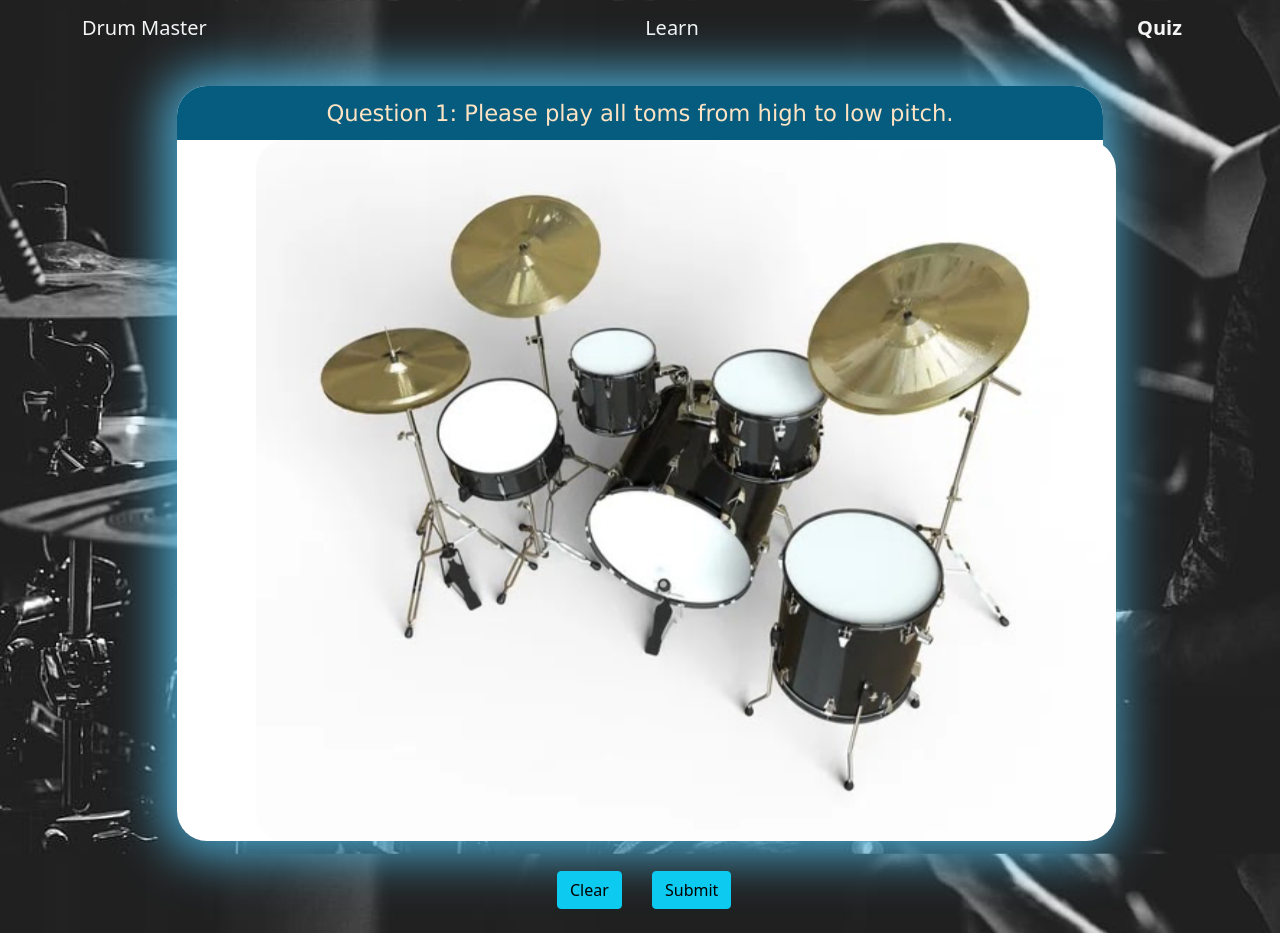
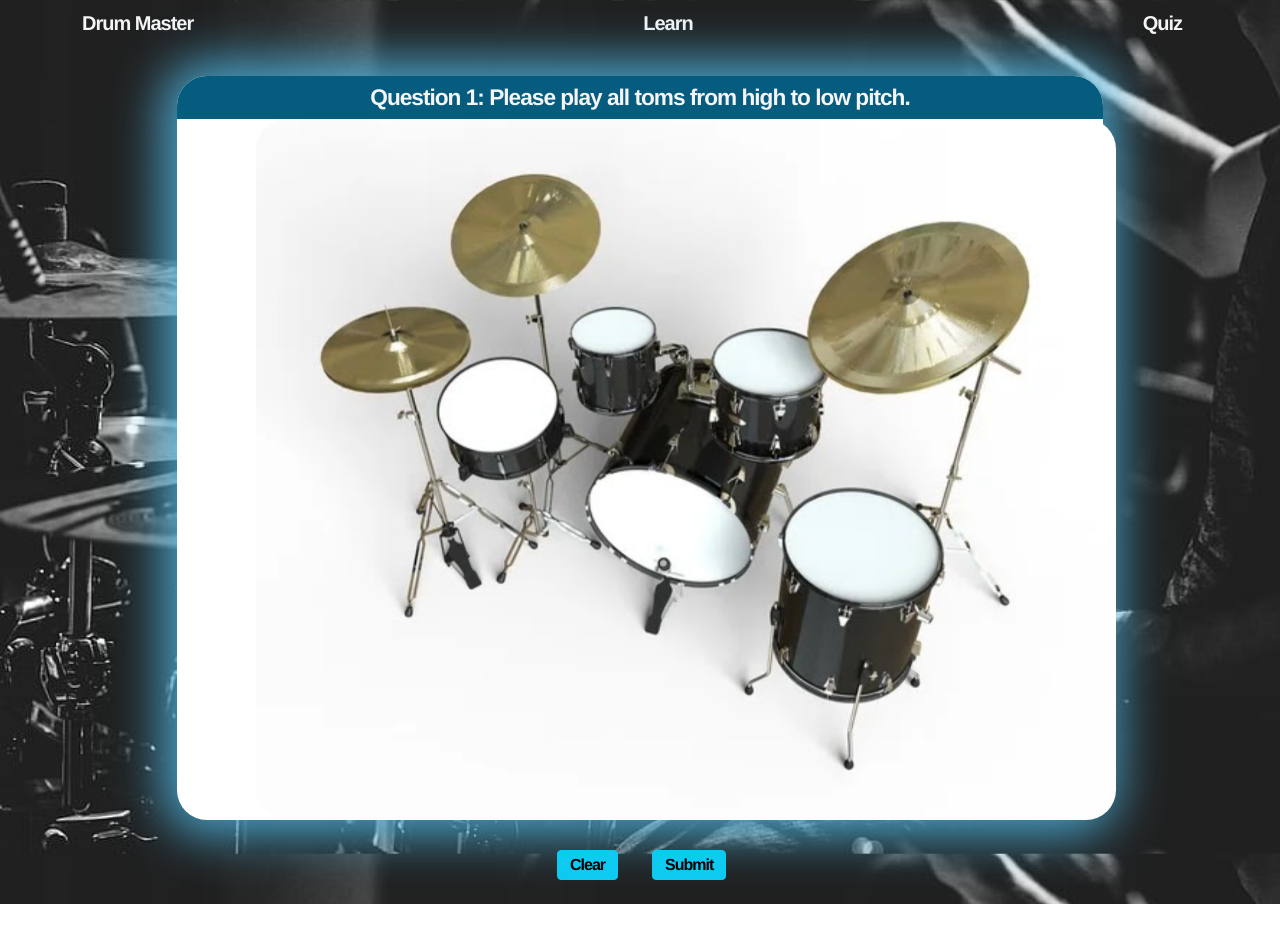
Before and after one commit to liuzheyu1998/drum-master, a Flask app: page /quiz/1 in a window 1280 px wide. After the commit the page ends 904 px from the top, so only its background shows below. Run offline with Flask 2, Linux system fonts and the light colour scheme; some libraries are stand-ins or nearby versions.

Commit message:
change font family

```diff
--- a/static/learn.js
+++ b/static/learn.js
@@ -63,8 +63,8 @@ function display_alert(str, id) {
     $("#homeNav").removeClass("bold")
     $("#learnNav").addClass("bold")
     let div = $("<div id='alert" + id + "' class='alert alert-info alert-dismissible fade show alert-fixed'></div>")
-    let btn_div = $("<div class = 'col-12'>" + str + "</div>")
-    let new_div = $("<div class = 'row'><div class='col-10'></div><div class = 'col-2'><button type='button' class='btn btn-info' id='btn_alert" + id + "'>OK</button></div></div>")
+    let btn_div = $("<div class = 'col-12 font'>" + str + "</div>")
+    let new_div = $("<div class = 'row'><div class='col-10'></div><div class = 'col-2'><button type='button' class='btn btn-info font' id='btn_alert" + id + "'>OK</button></div></div>")
     btn_div.append(new_div)
     div.append(btn_div)
     $("#alert_section").append(div)
--- a/static/main.css
+++ b/static/main.css
@@ -11,11 +11,23 @@
     border-top-left-radius: 30px;
     border-top-right-radius: 30px;
     text-align: center;
-    color: bisque;
+    color: whitesmoke;
+}
+
+.whitesmoke {
+    color: whitesmoke;
 }
 
 .accentColor{
     background-color: rgb(93, 215, 249);
+}
+
+.font {
+    font-family: 'Helvetica Neue', sans-serif;
+    font-weight: bold;
+    letter-spacing: -1px;
+    line-height: 1;
+    text-align: center;
 }
 
 .accentColor_font{
@@ -188,7 +200,7 @@
 
 .alert-fixed {
     position:fixed;
-    top: 40%;
+    top: 35%;
     left: 35%;
     width: 600px;
     z-index: 9999;
@@ -208,7 +220,7 @@
 
 .feedbackTitle{
     font-size: xx-large;
-    color: red;
+    color: rgb(0, 137, 191);
     font-weight: bold;
 
 }
@@ -392,3 +404,8 @@ body{
 .space {
     margin-top: 30px;
 }
+
+a {
+    text-decoration:none;
+    color: rgb(0, 137, 191)
+}
--- a/static/quizFeedback.js
+++ b/static/quizFeedback.js
@@ -10,6 +10,7 @@ $(document).ready(function(){
     }
     else{
         $("#q1-cor").html("Wrong")
+        $("#q1-cor").addClass("bold")
     }
     $("#feedback").html(feedback)
     if (isCorrect["2"] == "1"){
@@ -17,6 +18,7 @@ $(document).ready(function(){
     }
     else{
         $("#q2-cor").html("Wrong")
+        $("#q2-cor").addClass("bold")
     }
     $("#feedback").html(feedback)
     if (isCorrect["3"] == "1"){
@@ -24,6 +26,7 @@ $(document).ready(function(){
     }
     else{
         $("#q3-cor").html("Wrong")
+        $("#q3-cor").addClass("bold")
     }
     $("#feedback").html(feedback)
     if (isCorrect["4"] == "1"){
@@ -31,6 +34,7 @@ $(document).ready(function(){
     }
     else{
         $("#q4-cor").html("Wrong")
+        $("#q4-cor").addClass("bold")
     }
     $("#feedback").html(feedback)
     if (isCorrect["5"] == "1"){
@@ -38,6 +42,7 @@ $(document).ready(function(){
     }
     else{
         $("#q5-cor").html("Wrong")
+        $("#q5-cor").addClass("bold")
     }
     $("#relearn").click(function(){
 
--- a/templates/layout.html
+++ b/templates/layout.html
@@ -33,10 +33,10 @@
       <div class="container">
 
           <div class="navbar-header">
-            <a class="navbar-brand accentColor_font" id="homeNav" href="/">Drum Master</a>
+            <a class="navbar-brand accentColor_font font" id="homeNav" href="/">Drum Master</a>
           </div>
-          <div><a class="navbar-brand accentColor_font" id="learnNav" href="/learn">Learn</a></div>
-          <div><a class="navbar-brand accentColor_font" id="quizNav" href="/quiz/1">Quiz</a></div>
+          <div><a class="navbar-brand accentColor_font font" id="learnNav" href="/learn">Learn</a></div>
+          <div><a class="navbar-brand accentColor_font font" id="quizNav" href="/quiz/1">Quiz</a></div>
 
           <!-- <div class="lightgray">
             <a class="large bold lightgray" href="/learn">Learn</a>
--- a/templates/quiz.html
+++ b/templates/quiz.html
@@ -18,7 +18,7 @@
     <div class="col-10">
         <div id="drum_box_quiz" class="drum_box">
             <div class="subtitle">
-                <div id="subtitle_content" class="padding10px">
+                <div id="subtitle_content" class="padding10px font">
                     <span id="questionTitle">Question 1: Please play all toms from high to low pitch. </span>
 
                     <!-- <input type="image" src="/static/audio-button.png" class="audio-button" OnClick="playQuestion()"/> -->
@@ -38,28 +38,28 @@
                         </video>
                         <div class="row">
                             <div class="col-3">
-                                <button type="button" class="btn btn-info unselected" id="Aoption" >A</button>
+                                <button type="button" class="btn btn-info unselected font" id="Aoption" >A</button>
                                 <img src="/static/audio-button.png" class="audio-option" id="A" OnClick="playAnswerA()">
 
 
 
                             </div>
                             <div class="col-3">
-                                <button type="button" class="btn btn-info unselected" id="Boption">B</button>
+                                <button type="button" class="btn btn-info unselected font" id="Boption">B</button>
                                 <img src="/static/audio-button.png" class="audio-option" id="B" OnClick="playAnswerB()">
 
 
 
                             </div>
                             <div class="col-3">
-                                <button type="button" class="btn btn-info unselected" id="Coption">C</button>
+                                <button type="button" class="btn btn-info unselected font" id="Coption">C</button>
                                 <img src="/static/audio-button.png" class="audio-option" id="C" OnClick="playAnswerC()">
 
 
 
                             </div>
                             <div class="col-3">
-                                <button type="button" class="btn btn-info unselected" id="Doption">D</button>
+                                <button type="button" class="btn btn-info unselected font" id="Doption">D</button>
                                 <img src="/static/audio-button.png" class="audio-option" id="D" OnClick="playAnswerD()">
 
 
@@ -134,16 +134,16 @@
 </div>
 <div class="row space">
     <div class="col-5"></div>
-    <div class="col-1"><button type="button " id="clear" class="btn btn-info">Clear</button></div>
-    <div class="col-1"><button type="button" id="submit" class="btn btn-info">Submit</button></div>
+    <div class="col-1"><button type="button " id="clear" class="btn btn-info font">Clear</button></div>
+    <div class="col-1"><button type="button" id="submit" class="btn btn-info font">Submit</button></div>
     <div class="col-2"></div>
-    <div class="col-1"><button type="button" id="next" class="hidden">Neddddxt</button></div>
+    <div class="col-1"></div>
 
 </div>
 
 <div class="col-1"></div>
 <div id="alert_section" class="m-4 hidden">
-    <div id="alert" class="alert alert-info alert-dismissible fade show alert-fixed">
+    <div id="alert" class="alert alert-info alert-dismissible fade show alert-fixed font">
         <div id="alert_feedback">
             Your answer is correct!
 
@@ -152,10 +152,10 @@
         <div class="row">
             <div class="col-6"></div>
             <div class="col-2">
-                <button type="button" class="btn btn-info" id="alert_next">Next</button>
+                <button type="button" class="btn btn-info font" id="alert_next">Next</button>
             </div>
             <div class="col-4">
-                <button type="button" class="btn btn-info" id="alert_answer">View Answer</button>
+                <button type="button" class="btn btn-info font" id="alert_answer">View Answer</button>
 
 
             </div>
@@ -174,7 +174,7 @@
         <div class="row">
             <div class="col-10"></div>
             <div class="col-2">
-                <button type="button" class="btn btn-info" id="quiz_intro_ok"> OK </button>
+                <button type="button" class="btn btn-info font" id="quiz_intro_ok"> OK </button>
 
 
             </div>
--- a/templates/quizAnswer.html
+++ b/templates/quizAnswer.html
@@ -14,7 +14,7 @@
     <div class="col-10">
         <div class="drum_box">
             <div class="subtitle">
-                <div class="padding10px">
+                <div class="padding10px ">
                     <span id="answerTitle"></span>
 
                     <input type="image" src="/static/audio-button.png" class="audio-button" id="playButton" OnClick="playQuestion()"/>
--- a/templates/quizFeedback.html
+++ b/templates/quizFeedback.html
@@ -28,7 +28,7 @@
     </div>
     <br>
     <br>
-    <div class="row">
+    <div class="row ">
         <div class="col-3"></div>
         <div class="col-2">Question1</div>
         <div class="col-2" id="q1-cor"></div>
@@ -80,14 +80,14 @@
     <div class="row">
         <div class="col-3"></div>
         <div class="col-3">
-            <button type="button" id="retry" class="btn btn-info">Take quiz again</button>
+            <button type="button" id="retry" class="btn btn-info font">Take quiz again</button>
 
 
 
         </div>
 
         <div class="col-3">
-            <button type="button" id="relearn" class="btn btn-info">Learn the material again</button>
+            <button type="button" id="relearn" class="btn btn-info font">Learn the material again</button>
         </div>
         <div class="col-3"></div>
 
```
Also changed, not shown: templates/learn.html (+2 -7 lines), templates/quizCorrectness.html (+6 -6 lines).
